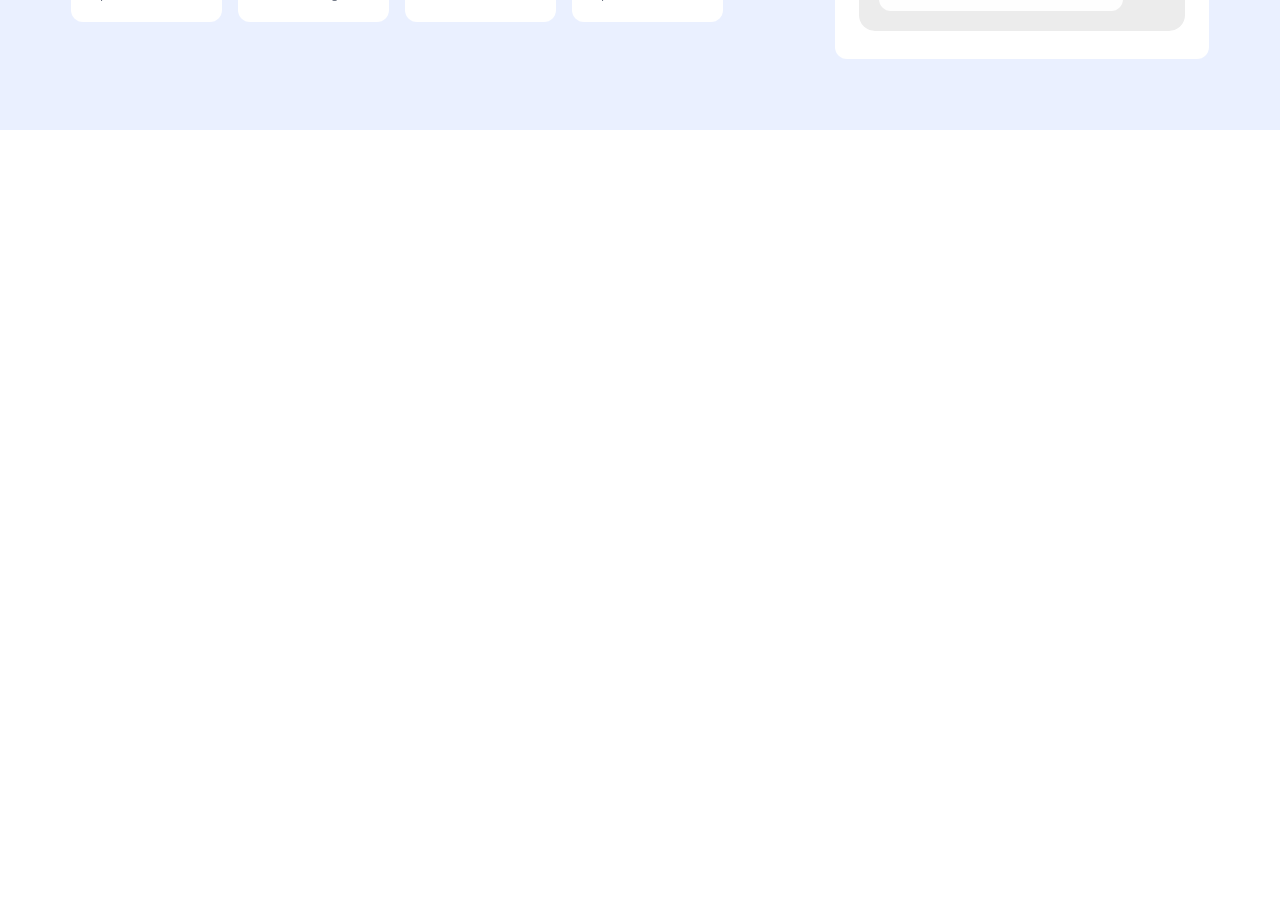
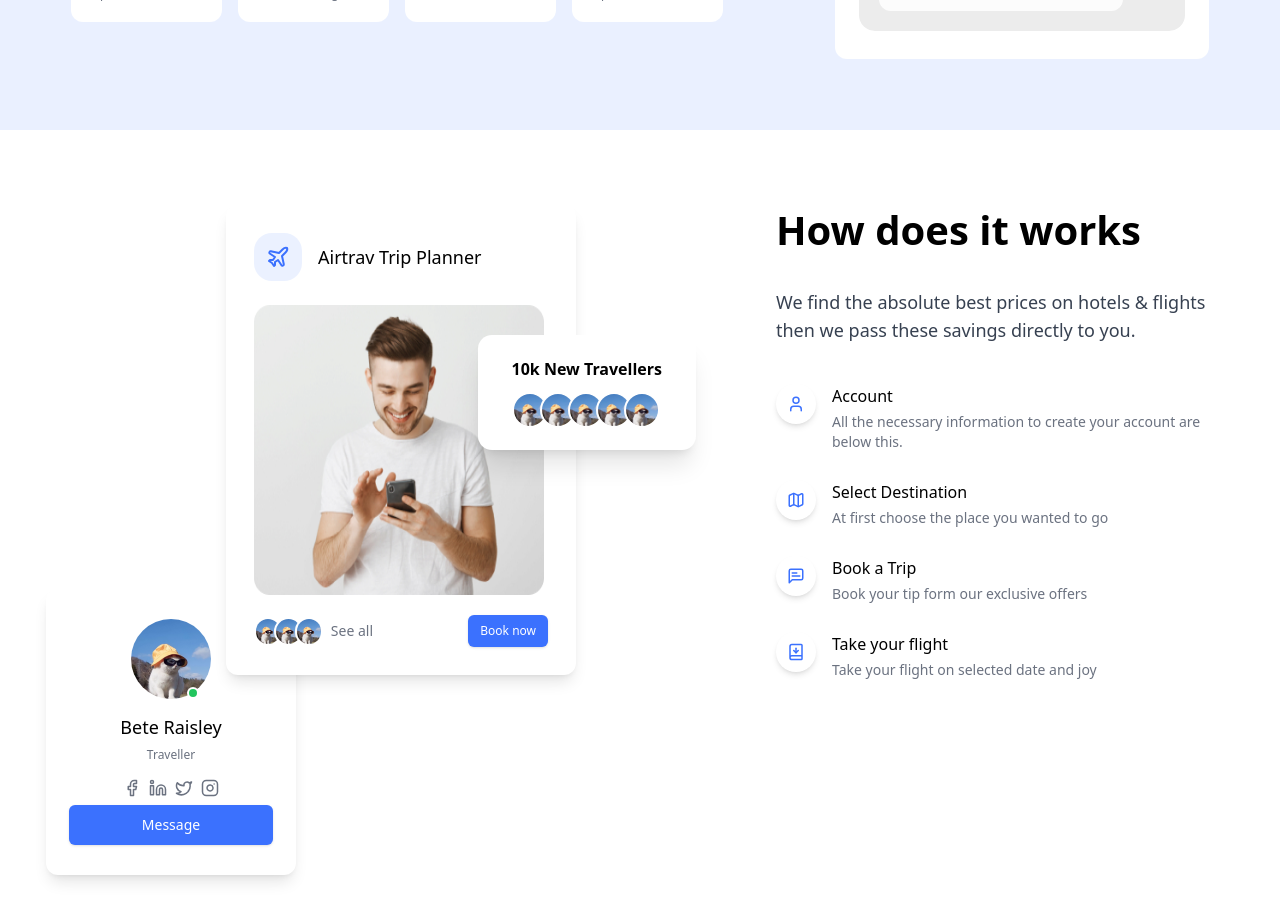
Before and after one commit to dzungmv/travel-air, a Next.js app: page / in a window 1280 px wide. Shown: the part 3020-3941 px from the top of the page. Before the commit the page ends 3150 px from the top, so only its background shows below. Built offline with nearby package versions, Linux system fonts and the light colour scheme.

Commit message:
[FEAT] Home Works

```diff
--- a/app/(stage)/page.tsx
+++ b/app/(stage)/page.tsx
@@ -3,6 +3,7 @@ import HomeEasyBooking from "@/_features/home/easy-trip";
 import HomeHero from "@/_features/home/hero";
 import HomeInnovate from "@/_features/home/innovate";
 import HomeSponsor from "@/_features/home/sponsor";
+import HomeWorks from "@/_features/home/works";
 
 export default function Home() {
   return (
@@ -12,6 +13,7 @@ export default function Home() {
       <HomeInnovate />
       <HomeBooking />
       <HomeEasyBooking />
+      <HomeWorks />
     </>
   );
 }
--- /dev/null
+++ b/src/_features/home/works.tsx
@@ -0,0 +1,158 @@
+import { Button } from "@/components/ui/button";
+import Image from "@/components/ui/image";
+import { cn } from "@/tools/lib/utils";
+import {
+  BookDown,
+  Instagram,
+  Linkedin,
+  LucideFacebook,
+  Map,
+  MessageSquareText,
+  Plane,
+  Twitter,
+  User,
+} from "lucide-react";
+import Link from "next/link";
+
+export default function HomeWorks() {
+  return (
+    <section className="max-w-secondary mx-auto px-4 py-[70px] md:pb-[300px] flex flex-col lg:flex-row gap-7 md:gap-[300px] lg:gap-[200px] justify-end items-center">
+      <section className="lg:max-w-[350px] bg-white shadow-lg rounded-xl p-7 w-full relative">
+        <div className="flex items-center gap-4 mb-6">
+          <div className="size-[48px] bg-[#EBF1FF] grid place-items-center rounded-[18px]">
+            <Plane className="text-primary" />
+          </div>
+
+          <h5 className="text-lg font-medium">Airtrav Trip Planner</h5>
+        </div>
+        <Image alt="User" size={290} src="/home/user.png" />
+
+        <div className="flex items-center justify-between mt-[20px]">
+          <div className="flex items-center gap-2">
+            <ul className="flex items-center">
+              {Array.from({ length: 3 }).map((_, index) => (
+                <li
+                  key={index}
+                  className={cn(
+                    "size-[28.28px] p-[2px] bg-white rounded-full",
+                    index !== 0 && "-ml-2"
+                  )}
+                >
+                  <Image
+                    alt=""
+                    size="100%"
+                    src="/avatar.JPG"
+                    className="rounded-full object-cover"
+                  />
+                </li>
+              ))}
+            </ul>
+            <Link href="" className="text-sm text-gray-500">
+              See all
+            </Link>
+          </div>
+
+          <Button size="sm">Book now</Button>
+        </div>
+
+        <div className="bg-white hidden md:block shadow-xl rounded-[14px] py-[22px] px-[34px] absolute right-[-120px] top-[130px]">
+          <p className=" font-semibold mb-[11px]">10k New Travellers</p>
+
+          <ul className="flex items-center">
+            {Array.from({ length: 5 }).map((_, index) => (
+              <li
+                key={index}
+                className={cn(
+                  "size-9 rounded-full bg-white p-[2px]",
+                  index !== 0 && "-ml-2"
+                )}
+              >
+                <Image
+                  alt=""
+                  src="/avatar.JPG"
+                  size="100%"
+                  className="rounded-full object-cover"
+                />
+              </li>
+            ))}
+          </ul>
+        </div>
+
+        <div className="max-w-[250px] hidden w-full z-[-1] absolute bottom-[-200px] left-[-180px] py-[30px] md:grid place-items-center bg-white rounded-xl shadow-lg px-[23px]">
+          <div className=" size-[80px] relative">
+            <Image
+              alt=""
+              src="/avatar.JPG"
+              size="100%"
+              className=" rounded-full object-cover"
+            />
+            <div className="size-3 absolute bottom-0 right-3 rounded-full bg-white p-[2px] grid place-items-center">
+              <div className="size-full rounded-full bg-green-500" />
+            </div>
+          </div>
+
+          <p className="text-lg font-medium mt-[14px] pb-[6px]">Bete Raisley</p>
+          <p className="text-gray-500 text-xs">Traveller</p>
+
+          <div className="mt-4 flex items-center gap-2 text-gray-500 mb-2">
+            <LucideFacebook size={18} />
+            <Linkedin size={18} />
+            <Twitter size={18} />
+            <Instagram size={18} />
+          </div>
+
+          <Button>Message</Button>
+        </div>
+      </section>
+
+      <section className="max-w-[433px]">
+        <h2 className="text-[40px] leading-[60px] font-semibold">
+          How does it works
+        </h2>
+
+        <p className="text-lg text-gray-700 mt-7 mb-[40px]">
+          We find the absolute best prices on hotels & flights then we pass
+          these savings directly to you.
+        </p>
+
+        <ul className="space-y-7">
+          {works.map((item) => (
+            <li key={item.title} className="flex items-start gap-4">
+              <div className="size-[40px] rounded-full shadow-md grid place-content-center">
+                {item.icon}
+              </div>
+
+              <div className="space-y-1 flex-1">
+                <h6 className="font-medium">{item.title}</h6>
+                <p className="text-sm text-gray-500">{item.des}</p>
+              </div>
+            </li>
+          ))}
+        </ul>
+      </section>
+    </section>
+  );
+}
+
+const works = [
+  {
+    title: "Account",
+    des: "All the necessary information to create your account are below this.",
+    icon: <User size={18} className="text-primary" />,
+  },
+  {
+    title: "Select Destination",
+    des: "At first choose the place you wanted to go",
+    icon: <Map size={18} className="text-primary" />,
+  },
+  {
+    title: "Book a Trip",
+    des: "Book your tip form our exclusive offers",
+    icon: <MessageSquareText size={18} className="text-primary" />,
+  },
+  {
+    title: "Take your flight",
+    des: "Take your flight on selected date and joy",
+    icon: <BookDown size={18} className="text-primary" />,
+  },
+];
--- a/src/components/ui/image.tsx
+++ b/src/components/ui/image.tsx
@@ -1,9 +1,7 @@
-import { cn } from "@/tools/lib/utils";
-import { ImageProps } from "next/image";
-import { default as Photo } from "next/image";
+import { ImageProps, default as Photo } from "next/image";
 
 type IProps = ImageProps & {
-  size?: number;
+  size?: number | string;
 };
 
 export default function Image({
```
Also changed, not shown: public/home/user.png (added).
